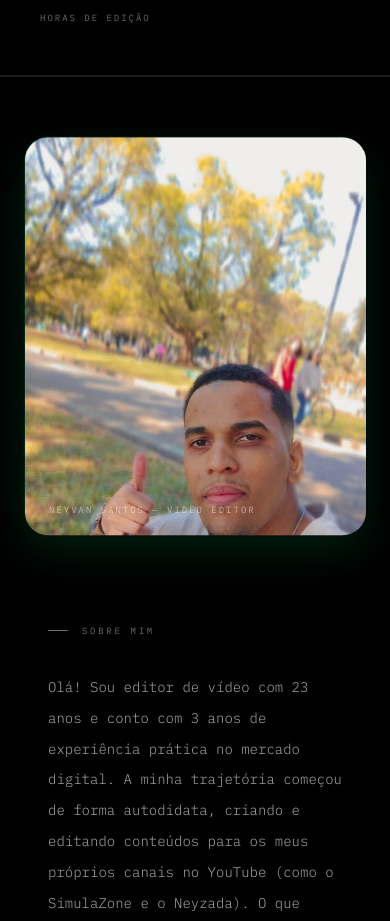
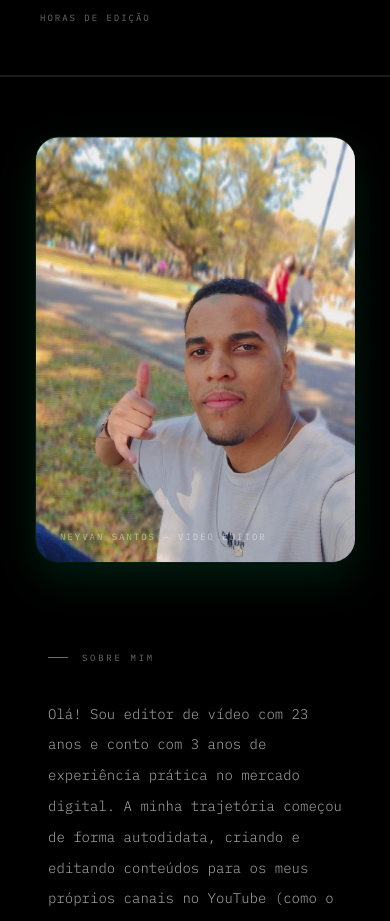
Before and after one commit to NeyvanSantos/NEYVISUALS---EDITOR-DE-VIDEO, a Next.js app: page / in a window 390 px wide. Shown: the part 1481-2402 px from the top of the page. Built offline with nearby package versions, Linux system fonts and the light colour scheme; a web font is replaced by a local one.

Commit message:
Atualiza estilo global e footer

```diff
--- a/src/app/globals.css
+++ b/src/app/globals.css
@@ -1297,8 +1297,16 @@ h1.hero-hl em {
   .stat:nth-child(2) { border-right: none; }
 
   .about-inner { grid-template-columns: 1fr; }
-  .about-photo { max-height: 400px; border-right: none; border-bottom: 1px solid var(--border); }
-  .about-photo img { object-position: center bottom !important; }
+  .about-photo {
+    max-width: 320px;
+    margin: 0 auto;
+    aspect-ratio: 3 / 4;
+    max-height: none;
+    border-right: none;
+  }
+  .about-photo img {
+    object-position: center center !important;
+  }
   .about-txt { padding: 40px 24px; }
 
   .port-item { flex: 0 0 320px; height: 180px; }
--- a/src/components/Footer.tsx
+++ b/src/components/Footer.tsx
@@ -1,3 +1,5 @@
+'use client';
+
 export default function Footer() {
   const year = new Date().getFullYear();
 
```
